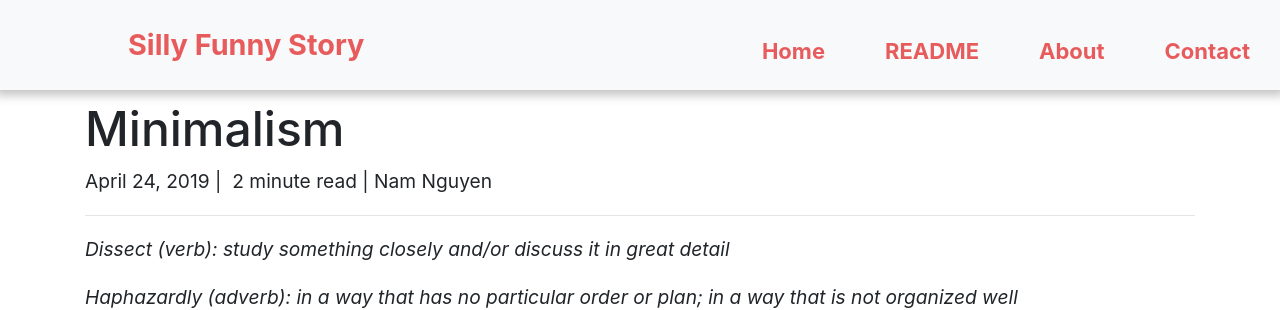
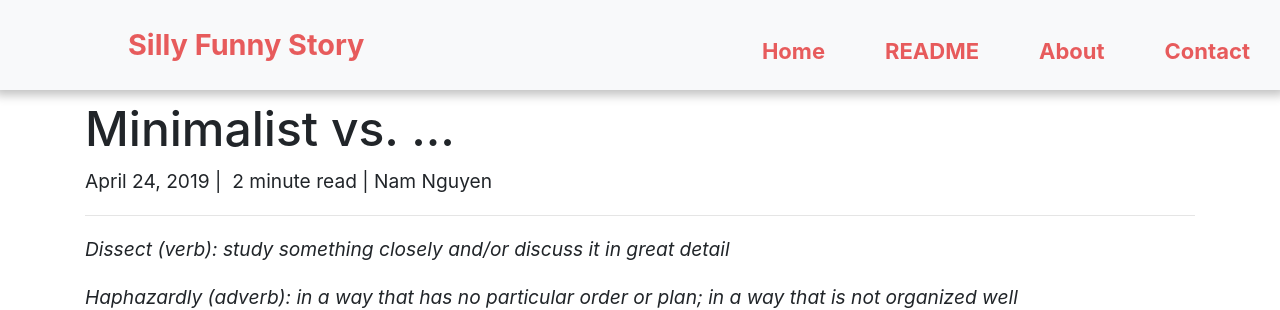
Before and after one commit to nnfunny/small-blog, a Jekyll site: the page built from _posts/2019-04-24-Minimalism.md, in a window 1280 px wide. Shown: the top 310 px of the page. Built offline with Jekyll 4.4.1, drawn with Linux system fonts in a browser that asks for light colours; nearby versions of some CDN libraries.

Commit message:
Noew Post

```diff
--- a/_posts/2019-04-24-Minimalism.md
+++ b/_posts/2019-04-24-Minimalism.md
@@ -1,5 +1,5 @@
 ---
-title: Minimalism
+title: Minimalist vs. ...
 author: Nam Nguyen
 read: 2
 permalink: "7"
```
